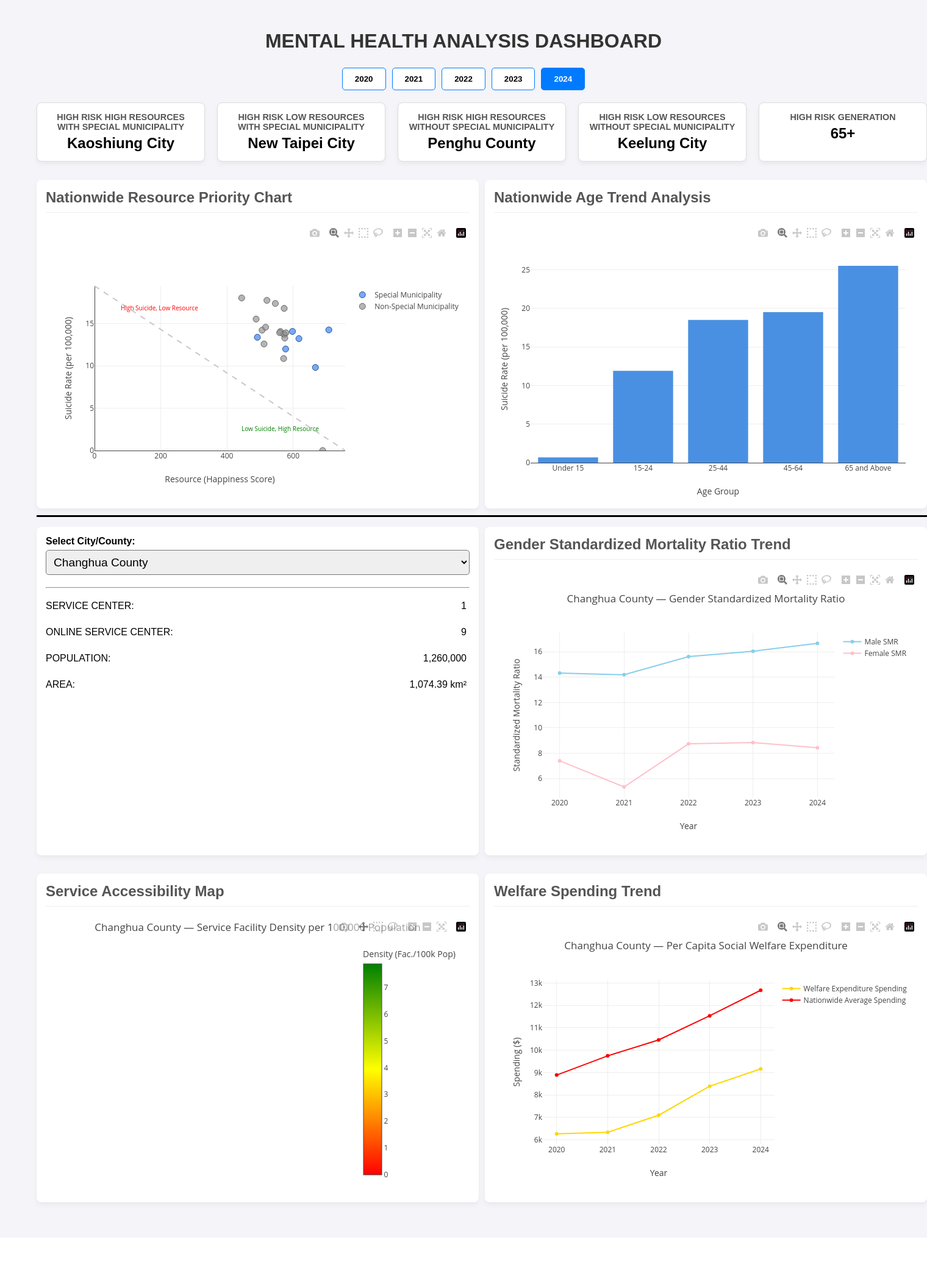
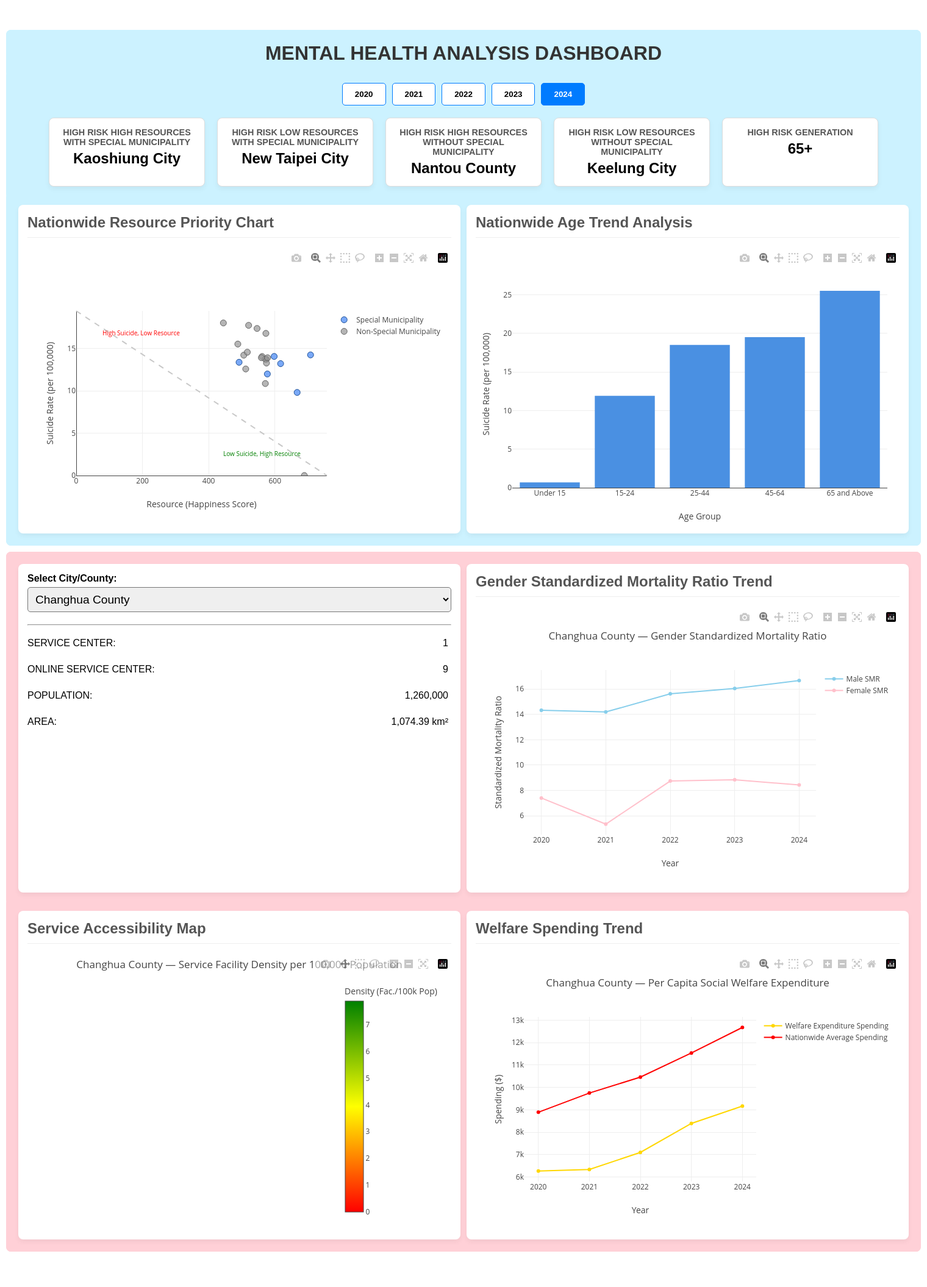
Before and after one commit to Kyou140/PDDS_Final_Project, a Flask app: page / in a window 1520 px wide. Shown: the whole page at 61% size. Before the commit the page ends 1980 px from the top, so only its background shows below. Run offline with Flask 3, Linux system fonts and the light colour scheme; data comes from the database, SQL or seed files in the repository; some libraries are stand-ins or nearby versions.

Commit message:
Improve layout and update summary panel logic
Enhanced the CSS for full-width background effects and better panel alignment, including color and padding adjustments for main sections. Updated JavaScript logic for summary panels to reflect correct county names for high-risk, high/low resource values based on year selection.

```diff
--- a/static/css/style.css
+++ b/static/css/style.css
@@ -10,12 +10,38 @@
 h1 {
     text-align: center;
     color: #333;
-    margin-bottom: 25px;
+    margin-bottom: -10px;
+    /* BACKGROUND TRICK: Sky Blue extending to full width */
+    background-color: #CCF2FF;
+    box-shadow: 0 0 0 100vw #CCF2FF inset;
+
+    padding: 20px;
+    border-radius: 8px;
+
+    /* Push the box to the edge of #main-container while keeping content centered */
+    margin-left: -50px;
+    margin-right: -50px;
+    padding-left: 20px;
+    padding-right: 20px;
 }
 
-/* 2. Full-Width Top Controls Section */
+/* 2. Full-Width Top Controls Section (Year Selector + Summary Panels) */
 #top-full-width {
-    margin-bottom: 30px;
+    /* Retained margin-bottom, but removed -10px from your last snippet */
+    margin-bottom: -10px;
+
+    /* BACKGROUND TRICK: Sky Blue extending to full width */
+    background-color: #CCF2FF;
+    box-shadow: 0 0 0 100vw #CCF2FF inset;
+
+    padding: 20px;
+    border-radius: 8px;
+
+    /* Push the box to the edge of #main-container while keeping content centered */
+    margin-left: -50px;
+    margin-right: -50px;
+    padding-left: 20px;
+    padding-right: 20px;
 }
 
 /* Center the Year Selector Buttons group */
@@ -48,7 +74,9 @@ h1 {
     /* Center the panels group */
     justify-content: center;
     gap: 20px;
-    width: 1460px;
+    width: 100%; /* Keep this flexible */
+    max-width: 1360px; /* Optional: adjust based on final layout */
+    margin: 0 auto;
     justify-content: space-between;
 }
 .data-panel {
@@ -81,23 +109,34 @@ h1 {
     gap: 10px;
     width: 100%;
     /* Space between the top row and the middle row */
-    margin-bottom: 30px;
-    /* NEW: Add relative positioning to anchor the pseudo-element */
+    margin-bottom: 10px;
     position: relative;
+
+    /* BACKGROUND TRICK: Row 1 Sky Blue extending to full width */
+    background-color: #CCF2FF;
+    box-shadow: 0 0 0 100vw #CCF2FF inset;
+
+    padding: 20px;
+    border-radius: 8px;
+
+    /* Push the box to the edge of #main-container while keeping content centered */
+    margin-left: -50px;
+    margin-right: -50px;
+    padding-left: 20px;
+    padding-right: 80px;
 }
 
 /* NEW: Pseudo-element to create the centered separation line */
-#top-row-split::after {
+/* #top-row-split::after {
     content: '';
     position: absolute;
-    /* FIX: Center the 3px line in the 30px margin gap. */
     bottom: -13.5px;
     left: 0;
     right: -60px;
     height: 3px;
     background-color: black;
     z-index: 10;
-}
+} */
 
 #resource-chart-panel, #age-trend-chart-panel {
     /* Use calc to achieve a mathematically precise 50% width */
@@ -105,6 +144,7 @@ h1 {
     flex-grow: 0;
     flex-shrink: 0;
     padding: 15px;
+    /* Inner panels should be white or light gray against the colored block */
     background-color: #ffffff;
     border-radius: 8px;
     box-shadow: 0 4px 8px rgba(0, 0, 0, 0.05);
@@ -135,7 +175,20 @@ h1 {
     gap: 10px;
     width: 100%;
     /* Space between the middle row and the bottom row */
-    margin-bottom: 30px;
+    margin-bottom: -10px;
+
+    /* BACKGROUND TRICK: Row 2 Gray extending to full width */
+    background-color: #ffd0d7;
+    box-shadow: 0 0 0 100vw #ffd0d7 inset;
+
+    padding: 20px;
+    border-radius: 8px;
+
+    /* Push the box to the edge of #main-container while keeping content centered */
+    margin-left: -50px;
+    margin-right: -50px;
+    padding-left: 20px;
+    padding-right: 80px;
 }
 
 #controls-panel, #gender-chart-panel {
@@ -144,6 +197,7 @@ h1 {
     flex-grow: 0;
     flex-shrink: 0;
     padding: 15px;
+    /* Inner panels should be white against the gray block */
     background-color: #ffffff;
     border-radius: 8px;
     box-shadow: 0 4px 8px rgba(0, 0, 0, 0.05);
@@ -171,10 +225,22 @@ h1 {
 /* --- BOTTOM ROW 50/50 LAYOUT (Map + Welfare Chart) --- */
 #bottom-row-split {
     display: flex;
-    /* Define the gap */
     gap: 10px;
     width: 100%;
     margin-bottom: 30px;
+
+    /* BACKGROUND TRICK: Row 3 Sky Blue extending to full width */
+    background-color: #ffd0d7;
+    box-shadow: 0 0 0 100vw #ffd0d7 inset;
+
+    padding: 20px;
+    border-radius: 8px;
+
+    /* Push the box to the edge of #main-container while keeping content centered */
+    margin-left: -50px;
+    margin-right: -50px;
+    padding-left: 20px;
+    padding-right: 80px;
 }
 
 #accessibility-map-panel, #welfare-chart-panel {
@@ -183,6 +249,7 @@ h1 {
     flex-grow: 0;
     flex-shrink: 0;
     padding: 15px;
+    /* Inner panels should be white against the blue block */
     background-color: #ffffff;
     border-radius: 8px;
     box-shadow: 0 4px 8px rgba(0, 0, 0, 0.05);
@@ -213,5 +280,6 @@ h2 {
 /* Base style that was already outside the <style> block */
 body {
     font-family: Arial, sans-serif;
-    background-color: #f4f4f9;
+    /* Set overall page background to white/neutral */
+    background-color: #ffffff;
 }
--- a/static/js/script.js
+++ b/static/js/script.js
@@ -498,8 +498,11 @@ async function updateSummaryPanels(city_code, year) {
         document.getElementById('highRiskHighResourcesValueWithoutSpecialMunicipality').textContent =
             (year === '2020' || year === '2021' || year === '2022') ? 'Lienchiang County' :
             year === '2023' ? 'Taitung County' :
-            year === '2024' ? 'Penghu County' : 'N/A';
-        document.getElementById('highRiskLowResourcesValueWithoutSpecialMunicipality').textContent = year === '2020' || year === '2022' ? 'Miaoli County' : 'Keelung City';
+            year === '2024' ? 'Nantou County' : 'N/A';
+        document.getElementById('highRiskLowResourcesValueWithoutSpecialMunicipality').textContent =
+            (year === '2020' || year === '2023' || year === '2024') ? 'Keelung City' :
+            year === '2022' ? 'Miaoli County' :
+            year === '2021' ? 'Hsinchu County' : 'N/A';
         document.getElementById('highRiskGenerationValue').textContent = '65+';
 
     } catch (err) {
```
